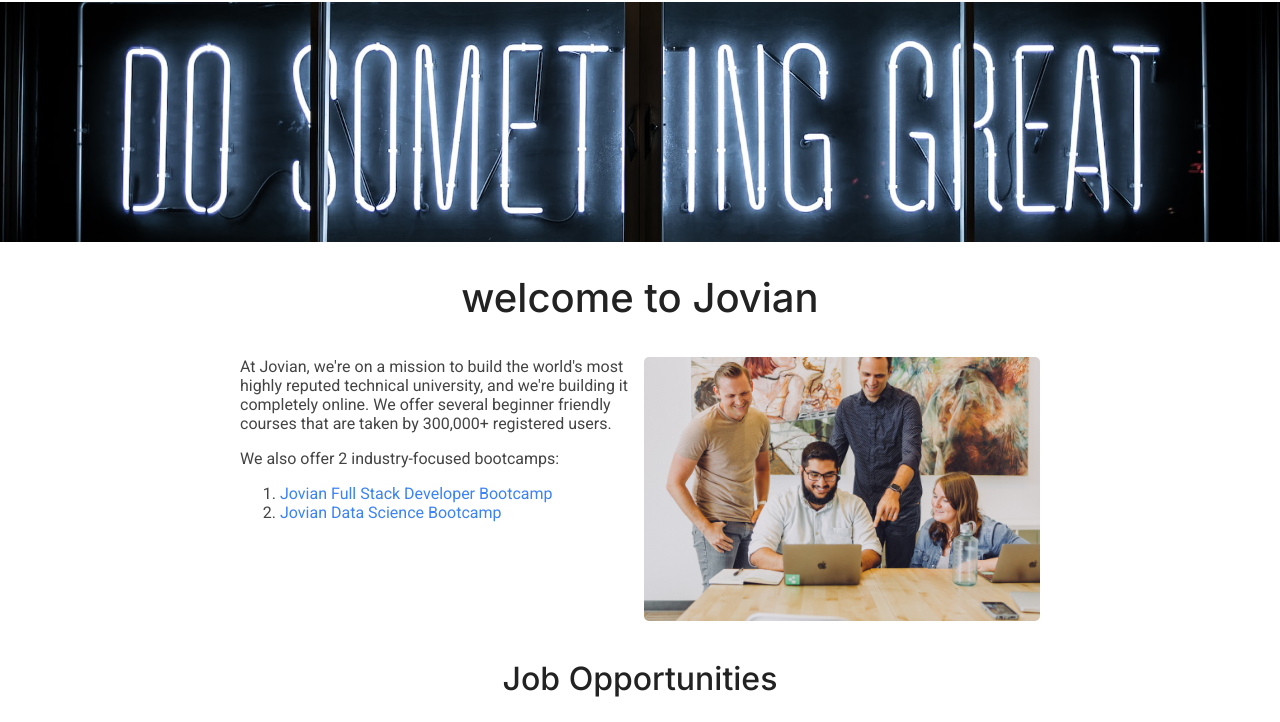
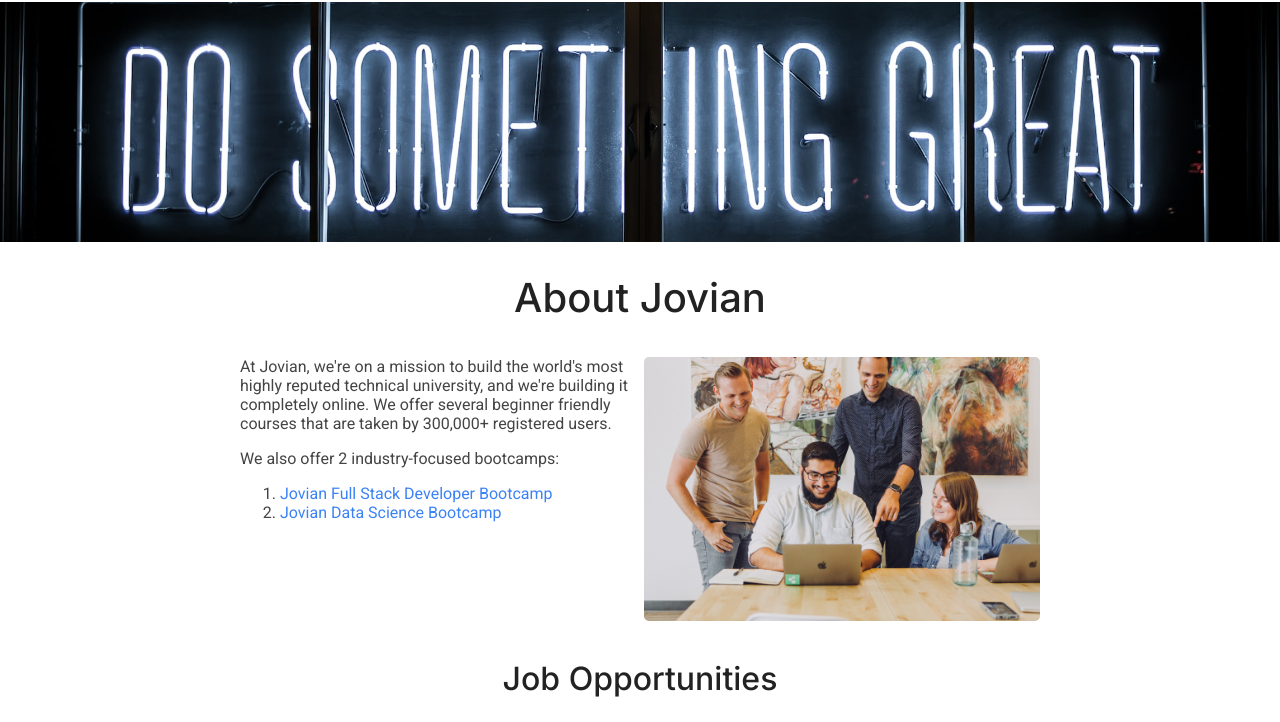
Before and after one commit to vikasmishra0921/jovian-career-responsive-live, a plain HTML site: page src/index.html in a window 1280 px wide. Shown: the part 48-770 px from the top of the page. Drawn offline with Linux system fonts and the light colour scheme.

Commit message:
change to about jovian

```diff
--- a/src/index.html
+++ b/src/index.html
@@ -20,7 +20,7 @@
     </div>
     <img id="banner" src="banner.jpg" alt="Banner" height="240">
     <h1>
-        welcome to Jovian
+       About Jovian
     </h1>
 
     <div id="about">
```
